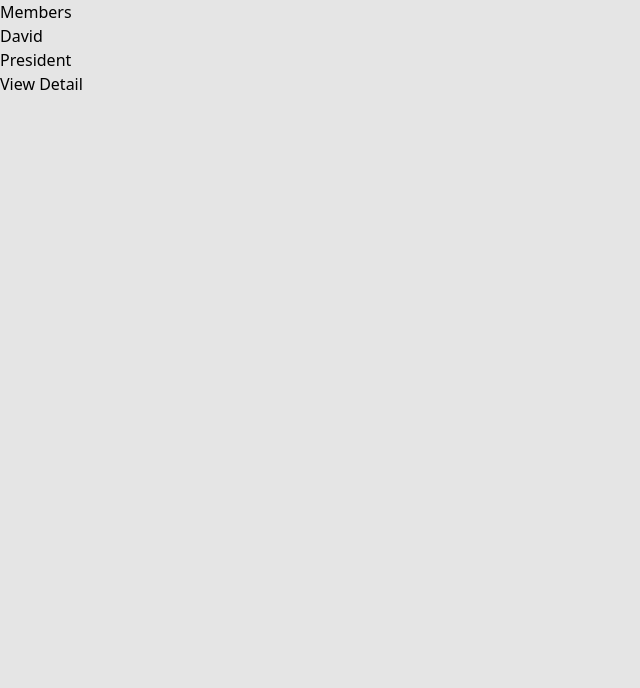
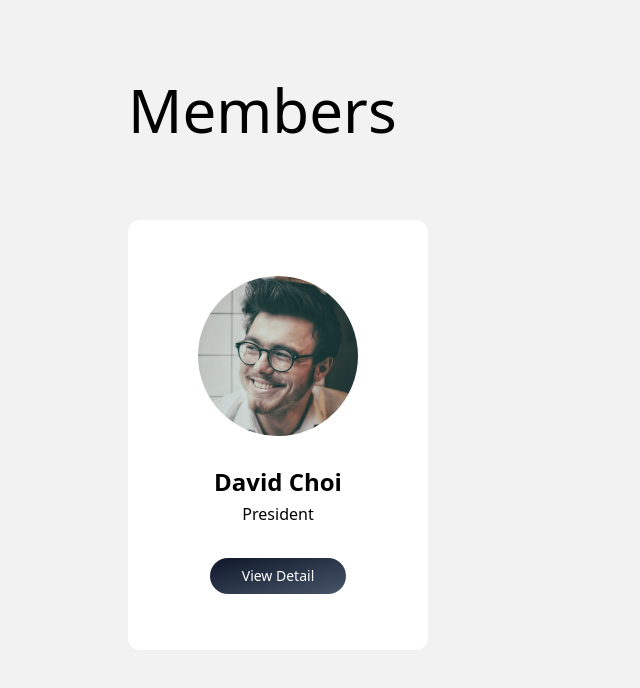
Before and after one commit to tubi55/react-ex-tailwind, a React (Vite) app: page / in a window 1280 px wide. Shown: the top 688 px of the page, without its empty margins (0-640 px from the left). Built offline with nearby package versions, Linux system fonts and the light colour scheme.

Commit message:
기본 스타일링

```diff
--- a/src/App.jsx
+++ b/src/App.jsx
@@ -1,14 +1,28 @@
 function App() {
   return (
-    <main className="w-full h-screen bg-black/10">
-      <h1>Members</h1>
+    <main className="w-full h-screen bg-black/5 py-[10vh] px-[10vw]">
+      {/* page title */}
+      <h1 className="mb-20 text-6xl font-thin">Members</h1>
+
       <section>
-        <article>
-          <figure></figure>
+        {/* card */}
+        <article className="w-[300px] px-10 py-14 text-center bg-white rounded-xl">
+          {/* thumbnail */}
+          <figure className="inline-block mb-6">
+            <img
+              className="object-cover rounded-full size-40"
+              src="./img/peter.jpg"
+              alt="peter"
+            />
+          </figure>
+
+          {/* info */}
           <div>
-            <h2>David</h2>
-            <p>President</p>
-            <button>View Detail</button>
+            <h2 className="mb-1 text-2xl font-bold ">David Choi</h2>
+            <p className="mb-8 text-base">President</p>
+            <button className="px-8 py-2 text-sm text-white rounded-full bg-gradient-to-br from-slate-900 to-slate-600">
+              View Detail
+            </button>
           </div>
         </article>
       </section>
```
